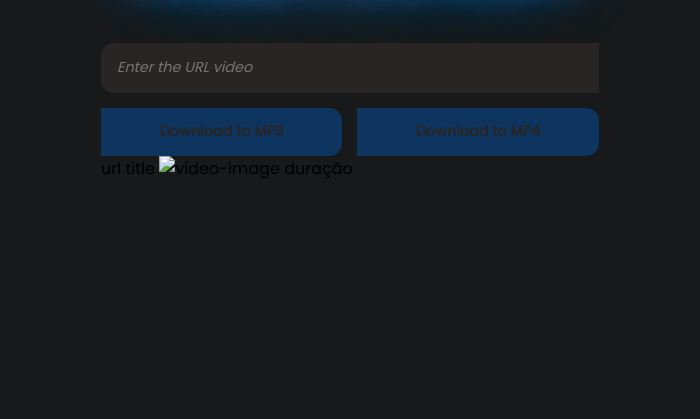
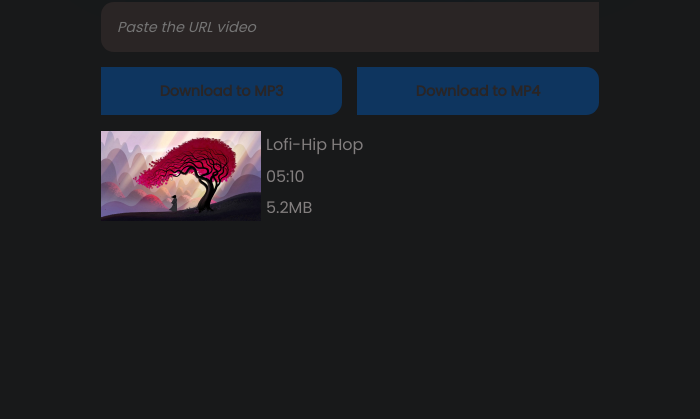
Before and after one commit to vineboneto/Youtube-Download-Electron, an Electron app: page src/index.html in a window 700 px wide. Shown: the part 381-800 px from the top of the page. Drawn offline with Linux system fonts and the light colour scheme; no server answers.

Commit message:
starting layout info-video

```diff
--- /dev/null
+++ b/src/assets/css/info.css
@@ -0,0 +1,48 @@
+#info-video {
+    margin-top: 1rem;
+    width: 100%;
+
+    display: grid;
+    grid-template-areas: "img img title"
+    "img img time"
+    "img img size";
+    justify-content: flex-start;
+    align-items: center;
+    row-gap: 5px;
+    column-gap: 5px;
+}
+
+#info-video img {
+    grid-area: img;
+    max-width: 10rem;
+}
+
+#info-video #title {
+    grid-area: title;
+}
+
+#info-video #time {
+    grid-area: time;
+}
+
+#info-video #size {
+    grid-area: size;
+}
+
+span {
+    color: rgb(131, 127, 127)
+}
+
+span:hover {
+    color: #fff;
+    animation: neon-span 1.5s ease-in-out infinite alternate;
+}
+
+@keyframes neon-span {
+    from {
+      text-shadow: 0 0 5px #fff, 0 0 10px #fff, 0 0 15px #fff;
+    }
+    to {
+      text-shadow: 0 0 5px #fff, 0 0 10px #fff, 0 0 15px #fff;
+    }
+}
--- a/src/index.html
+++ b/src/index.html
@@ -5,6 +5,7 @@
     <meta name="viewport" content="width=device-width, initial-scale=1.0">
     <meta http-equiv="Content-Security-Policy" content="script-src 'self' 'unsafe-inline';" />
     <link rel="stylesheet" href="./assets/css/styles.css">
+    <link rel="stylesheet" href="./assets/css/info.css">
     <title>Convert Video</title>
 
 </head>
@@ -12,17 +13,19 @@
     <main>
         <h1>Video Convert</h1>
         <form>
-            <input id="url" placeholder="Enter the URL video" type="text" >
+            <input id="url" placeholder="Paste the URL video" type="text" >
             <button id="mp3" type="submit">Download to MP3</button>
             <button id="mp4" type="submit">Download to MP4</button>
         </form>
 
+
         <div id="info-video">
-            <span>url</span>
-            <span>title</span>
-            <img src="" alt="video-image">
-            <span>duração</span>
+            <span id="title">Lofi-Hip Hop</span>
+            <img src="assets/imgs/905858.jpg" alt="video-image">
+            <span id="time">05:10</span>
+            <span id="size">5.2MB</span>
         </div>
+
     </main>
 
     <script src="js/script.js"></script>
```
Also changed, not shown: src/assets/imgs/905858.jpg (added).
